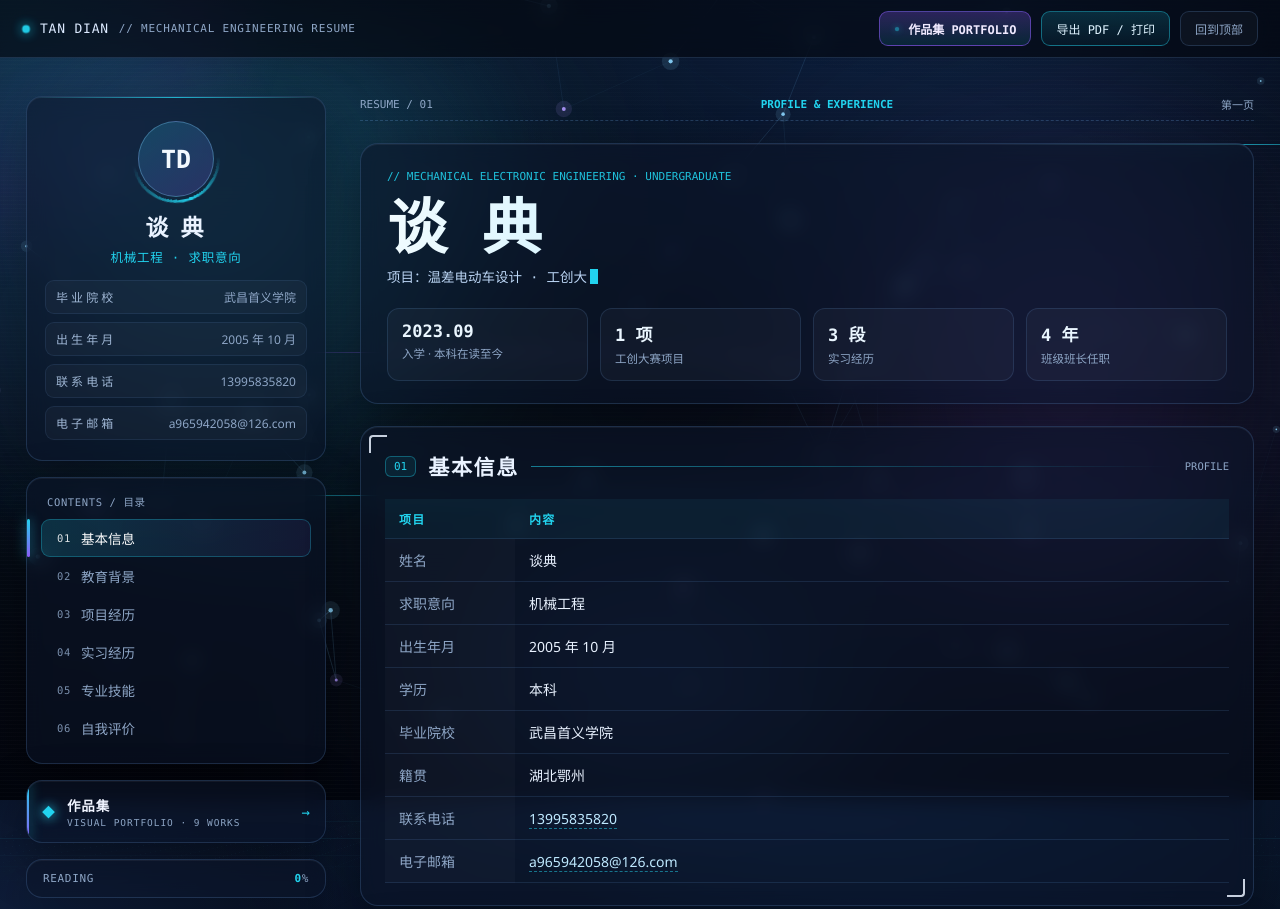
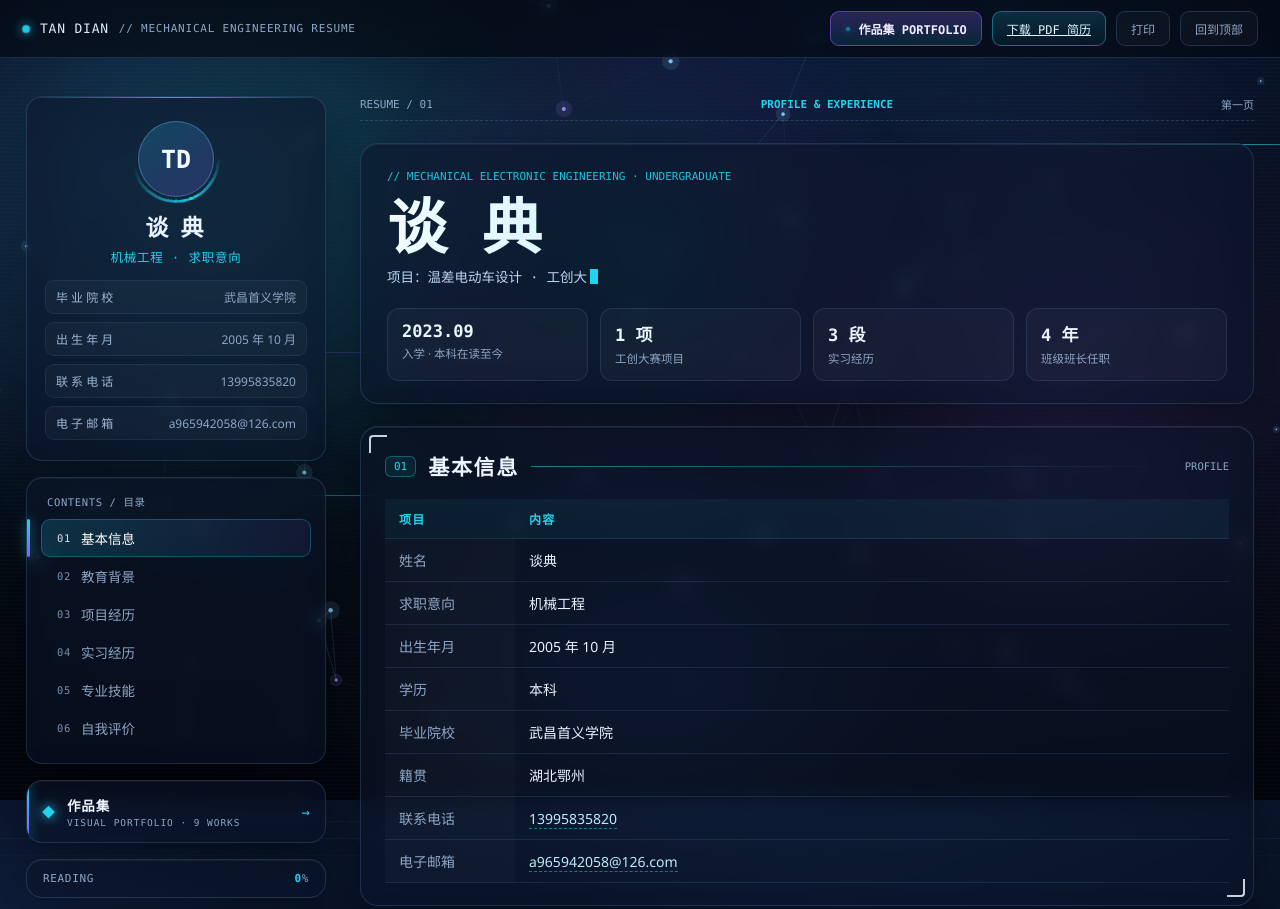
Before and after one commit to Tandianwsnl/jianli, a plain HTML site: page index.html in a window 1280 px wide. Shown: the top 909 px of the page. Drawn offline with Linux system fonts and the light colour scheme.

Commit message:
feat: add A4 print-ready PDF resume with QR codes (resume site + portfolio)

```diff
--- a/index.html
+++ b/index.html
@@ -434,7 +434,8 @@ table.info-table a:hover{color:#fff;border-bottom-style:solid}
     <a class="btn portfolio-btn" href="portfolio/">
       <span class="pf-dot"></span>作品集 PORTFOLIO
     </a>
-    <button class="btn" id="printBtn">导出 PDF / 打印</button>
+    <a class="btn" id="pdfBtn" href="assets/docs/resume.pdf" target="_blank" rel="noopener">下载 PDF 简历</a>
+    <button class="btn ghost" id="printBtn">打印</button>
     <button class="btn ghost" id="topBtn2">回到顶部</button>
   </div>
 </header>
```
Also changed, not shown: 1 other file.
